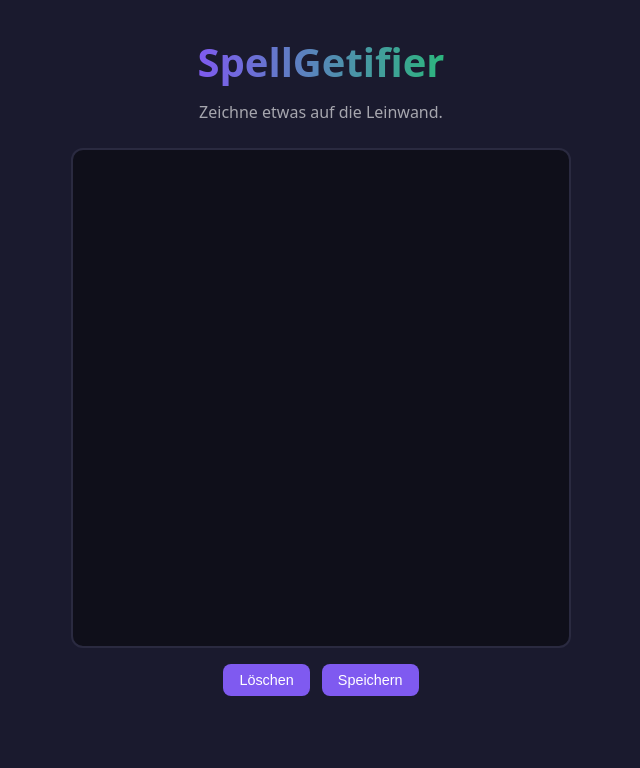
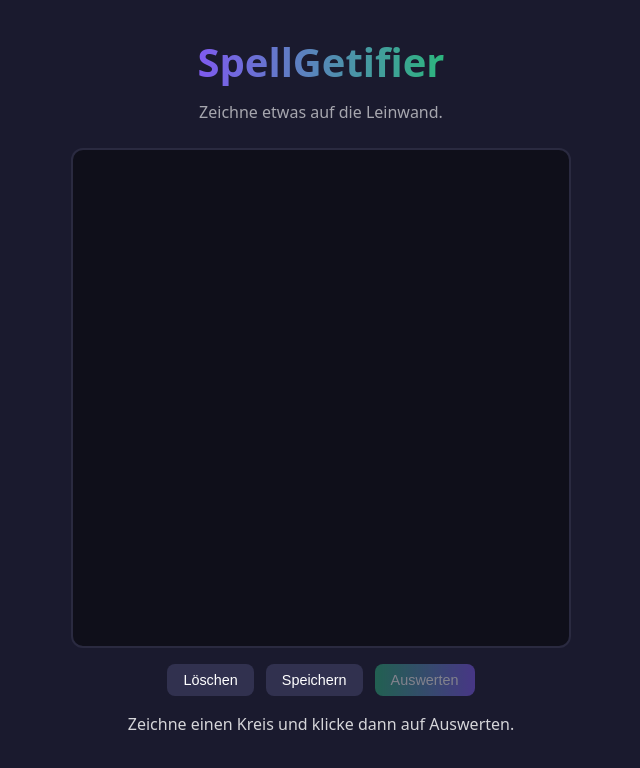
Before and after one commit to bastiwaterloo/SpellGetifier, a React (Vite) app: page / in a window 1280 px wide. Shown: the top 768 px of the page, without its empty margins (319-959 px from the left). Built offline with nearby package versions, Linux system fonts and the light colour scheme.

Commit message:
feat: draw circle and calculate score (mvp)

```diff
--- a/src/components/DrawingCanvas.css
+++ b/src/components/DrawingCanvas.css
@@ -9,21 +9,48 @@
     display: flex;
     justify-content: center;
     gap: 0.75rem;
+    flex-wrap: wrap;
 }
 
-.drawing__actions button {
-  background: #7f5af0;
+.drawing__button {
     color: #fff;
     border: none;
     border-radius: 8px;
     padding: 0.5rem 1rem;
     font-size: 0.9rem;
     cursor: pointer;
-  transition: background 0.15s ease;
+    transition:
+        transform 0.15s ease,
+        background 0.15s ease,
+        opacity 0.15s ease;
 }
 
-.drawing__actions button:hover {
-  background: #6b46d6;
+.drawing__button:hover {
+    transform: translateY(-1px);
+}
+
+.drawing__button--secondary {
+    background: #31314f;
+}
+
+.drawing__button--secondary:hover {
+    background: #404069;
+}
+
+.drawing__button--primary {
+    background: linear-gradient(90deg, #2cb67d, #7f5af0);
+    box-shadow: 0 10px 20px rgba(44, 182, 125, 0.18);
+}
+
+.drawing__button--primary:hover {
+    filter: brightness(1.06);
+}
+
+.drawing__button:disabled {
+    opacity: 0.45;
+    cursor: not-allowed;
+    transform: none;
+    box-shadow: none;
 }
 
 .drawing__canvas {
@@ -34,3 +61,13 @@
     touch-action: none;
     align-self: center;
 }
+
+.drawing__result {
+    min-height: 1.5rem;
+    color: rgba(255, 255, 255, 0.82);
+    text-align: center;
+}
+
+.drawing__result p {
+    margin: 0;
+}
--- a/src/components/DrawingCanvas.jsx
+++ b/src/components/DrawingCanvas.jsx
@@ -1,89 +1,164 @@
-import { useRef, useEffect, useCallback } from 'react'
-import { CANVAS_WIDTH, CANVAS_HEIGHT, STROKE_COLOR, STROKE_WIDTH } from '../config.js'
-import './DrawingCanvas.css'
+import {useRef, useEffect, useCallback, useState} from 'react';
+import {
+    CANVAS_WIDTH,
+    CANVAS_HEIGHT,
+    STROKE_COLOR,
+    STROKE_WIDTH
+} from '../config.js';
+import './DrawingCanvas.css';
 
 function DrawingCanvas() {
-  const canvasRef = useRef(null)
-  const contextRef = useRef(null)
-  const isDrawingRef = useRef(false)
+    const canvasRef = useRef(null);
+    const contextRef = useRef(null);
+    const isDrawingRef = useRef(false);
+    const pointsRef = useRef([]);
+    const currentStrokeRef = useRef([]);
+
+    const [hasDrawing, setHasDrawing] = useState(false);
+    const [score, setScore] = useState(null);
 
     // Canvas mit fester Größe einrichten (HiDPI-fähig).
     const setupCanvas = useCallback(() => {
-    const canvas = canvasRef.current
-    if (!canvas) return
+        const canvas = canvasRef.current;
+        if (!canvas) return;
 
-    const dpr = window.devicePixelRatio || 1
+        const dpr = window.devicePixelRatio || 1;
 
-    canvas.width = CANVAS_WIDTH * dpr
-    canvas.height = CANVAS_HEIGHT * dpr
+        canvas.width = CANVAS_WIDTH * dpr;
+        canvas.height = CANVAS_HEIGHT * dpr;
 
-    const ctx = canvas.getContext('2d')
-    ctx.scale(dpr, dpr)
-    ctx.lineCap = 'round'
-    ctx.lineJoin = 'round'
-    contextRef.current = ctx
-  }, [])
+        const ctx = canvas.getContext('2d');
+        ctx.scale(dpr, dpr);
+        ctx.lineCap = 'round';
+        ctx.lineJoin = 'round';
+        contextRef.current = ctx;
+    }, []);
 
     useEffect(() => {
-    setupCanvas()
-  }, [setupCanvas])
+        setupCanvas();
+    }, [setupCanvas]);
 
     const getPos = (event) => {
-    const canvas = canvasRef.current
-    const rect = canvas.getBoundingClientRect()
-    const point = event.touches ? event.touches[0] : event
+        const canvas = canvasRef.current;
+        const rect = canvas.getBoundingClientRect();
+        const point = event.touches ? event.touches[0] : event;
         return {
             x: point.clientX - rect.left,
-      y: point.clientY - rect.top,
+            y: point.clientY - rect.top
+        };
+    };
+
+    const startDrawing = (event) => {
+        event.preventDefault();
+        const ctx = contextRef.current;
+        const {x, y} = getPos(event);
+        ctx.strokeStyle = STROKE_COLOR;
+        ctx.lineWidth = STROKE_WIDTH;
+        ctx.beginPath();
+        ctx.moveTo(x, y);
+        currentStrokeRef.current = [{x, y}];
+        isDrawingRef.current = true;
+        setHasDrawing(true);
+        setScore(null);
+    };
+
+    const draw = (event) => {
+        if (!isDrawingRef.current) return;
+        event.preventDefault();
+        const ctx = contextRef.current;
+        const {x, y} = getPos(event);
+        ctx.lineTo(x, y);
+        ctx.stroke();
+        currentStrokeRef.current.push({x, y});
+    };
+
+    const stopDrawing = () => {
+        if (!isDrawingRef.current) return;
+        if (currentStrokeRef.current.length > 0) {
+            pointsRef.current.push(currentStrokeRef.current);
         }
+        contextRef.current.closePath();
+        currentStrokeRef.current = [];
+        isDrawingRef.current = false;
+    };
+
+    const clearCanvas = () => {
+        const canvas = canvasRef.current;
+        const ctx = contextRef.current;
+        ctx.clearRect(0, 0, canvas.width, canvas.height);
+        pointsRef.current = [];
+        currentStrokeRef.current = [];
+        setHasDrawing(false);
+        setScore(null);
+    };
+
+    const calculateScore = () => {
+        const strokes = pointsRef.current;
+        const allPoints = strokes.flat();
+
+        if (allPoints.length < 5) {
+            setScore(0);
+            return;
         }
 
-  const startDrawing = (event) => {
-    event.preventDefault()
-    const ctx = contextRef.current
-    const { x, y } = getPos(event)
-    ctx.strokeStyle = STROKE_COLOR
-    ctx.lineWidth = STROKE_WIDTH
-    ctx.beginPath()
-    ctx.moveTo(x, y)
-    isDrawingRef.current = true
-  }
+        const center = allPoints.reduce(
+            (accumulator, point) => ({
+                x: accumulator.x + point.x,
+                y: accumulator.y + point.y
+            }),
+            {x: 0, y: 0}
+        );
 
-  const draw = (event) => {
-    if (!isDrawingRef.current) return
-    event.preventDefault()
-    const ctx = contextRef.current
-    const { x, y } = getPos(event)
-    ctx.lineTo(x, y)
-    ctx.stroke()
-  }
+        center.x /= allPoints.length;
+        center.y /= allPoints.length;
 
-  const stopDrawing = () => {
-    if (!isDrawingRef.current) return
-    contextRef.current.closePath()
-    isDrawingRef.current = false
-  }
+        const distances = allPoints.map((point) =>
+            Math.hypot(point.x - center.x, point.y - center.y)
+        );
+        const meanRadius =
+            distances.reduce((sum, distance) => sum + distance, 0) /
+            distances.length;
+        const radiusVariance =
+            distances.reduce(
+                (sum, distance) => sum + (distance - meanRadius) ** 2,
+                0
+            ) / distances.length;
+        const radiusStdDev = Math.sqrt(radiusVariance);
 
-  const clearCanvas = () => {
-    const canvas = canvasRef.current
-    const ctx = contextRef.current
-    ctx.clearRect(0, 0, canvas.width, canvas.height)
-  }
+        const firstPoint = allPoints[0];
+        const lastPoint = allPoints[allPoints.length - 1];
+        const closureGap = Math.hypot(
+            firstPoint.x - lastPoint.x,
+            firstPoint.y - lastPoint.y
+        );
+
+        const shapePenalty = Math.min(
+            radiusStdDev / Math.max(meanRadius, 1),
+            1
+        );
+        const closurePenalty =
+            Math.min(closureGap / Math.max(meanRadius, 1), 1) * 0.25;
+        const rawScore = Math.round(
+            (1 - Math.min(1, shapePenalty + closurePenalty)) * 100
+        );
+
+        setScore(Math.max(0, rawScore));
+    };
 
     const downloadCanvas = () => {
-    const canvas = canvasRef.current
-    const link = document.createElement('a')
-    link.download = 'zeichnung.png'
-    link.href = canvas.toDataURL('image/png')
-    link.click()
-  }
+        const canvas = canvasRef.current;
+        const link = document.createElement('a');
+        link.download = 'zeichnung.png';
+        link.href = canvas.toDataURL('image/png');
+        link.click();
+    };
 
     return (
         <div className="drawing">
             <canvas
                 ref={canvasRef}
                 className="drawing__canvas"
-        style={{ width: CANVAS_WIDTH, height: CANVAS_HEIGHT }}
+                style={{width: CANVAS_WIDTH, height: CANVAS_HEIGHT}}
                 onMouseDown={startDrawing}
                 onMouseMove={draw}
                 onMouseUp={stopDrawing}
@@ -94,15 +169,41 @@ function DrawingCanvas() {
             />
 
             <div className="drawing__actions">
-        <button type="button" onClick={clearCanvas}>
+                <button
+                    type="button"
+                    className="drawing__button drawing__button--secondary"
+                    onClick={clearCanvas}
+                >
                     Löschen
                 </button>
-        <button type="button" onClick={downloadCanvas}>
+                <button
+                    type="button"
+                    className="drawing__button drawing__button--secondary"
+                    onClick={downloadCanvas}
+                >
                     Speichern
                 </button>
+                <button
+                    type="button"
+                    className="drawing__button drawing__button--primary"
+                    onClick={calculateScore}
+                    disabled={!hasDrawing}
+                >
+                    Auswerten
+                </button>
+            </div>
+
+            <div className="drawing__result" aria-live="polite">
+                {score === null ? (
+                    <p>Zeichne einen Kreis und klicke dann auf Auswerten.</p>
+                ) : (
+                    <p>
+                        Score: <strong>{score}</strong> von 100
+                    </p>
+                )}
             </div>
         </div>
-  )
+    );
 }
 
-export default DrawingCanvas
+export default DrawingCanvas;
```
Lines whose indentation alone changed are shown as unchanged.
